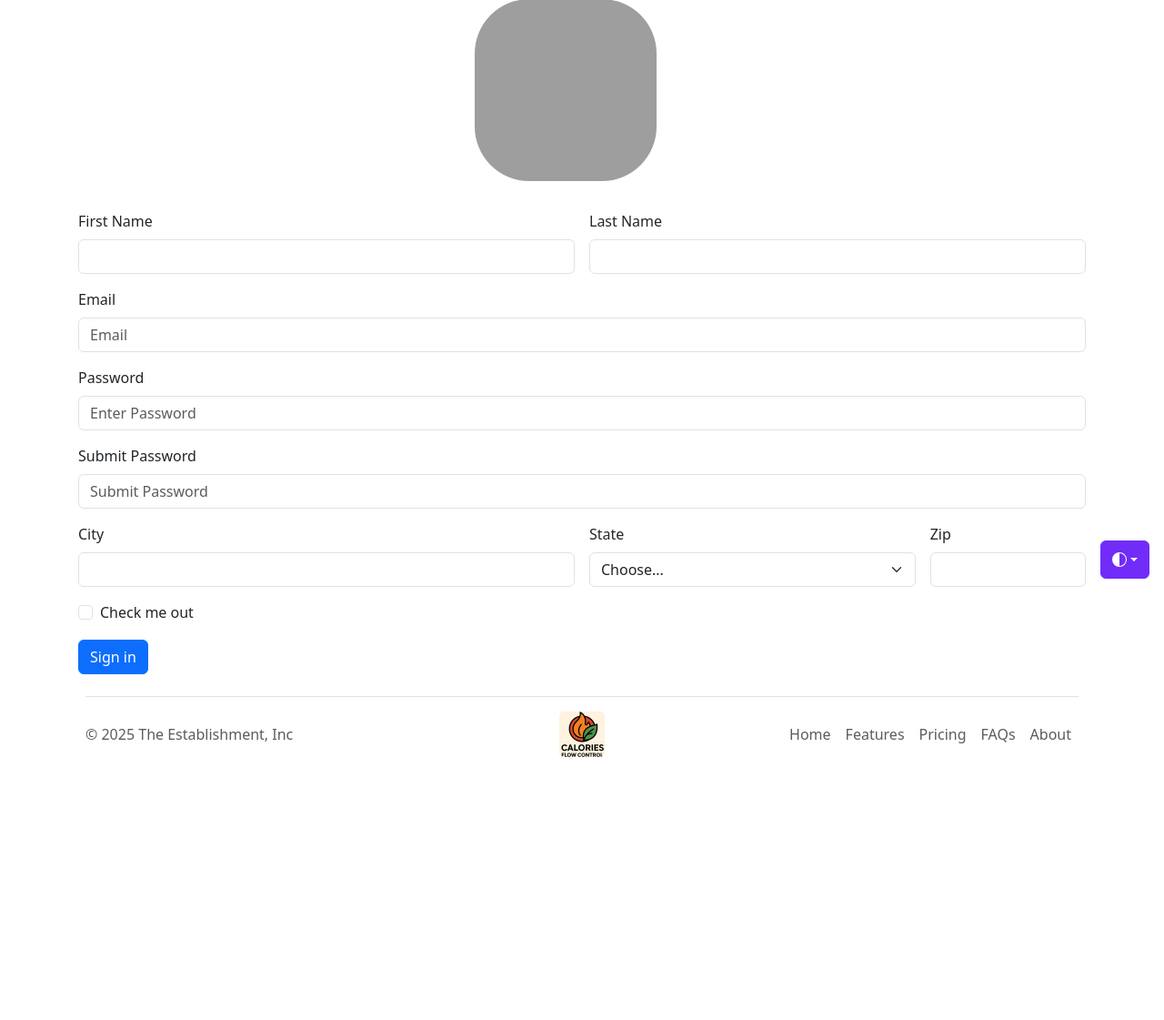
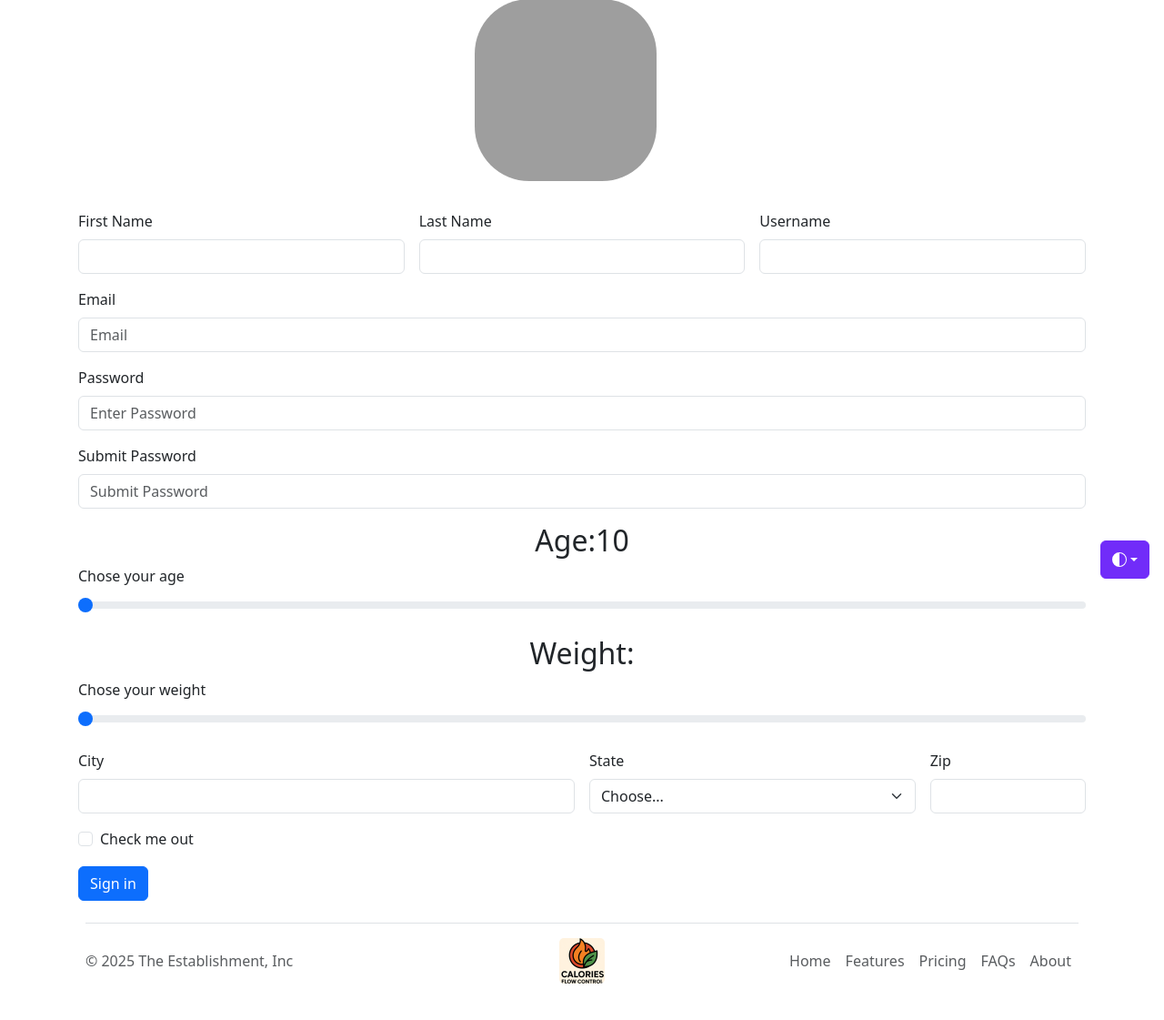
Before and after one commit to StefanCorporation/CaloriesFLow, a Django app: page /users/profile/ in a window 1280 px wide. Shown: the part 148-1269 px from the top of the page at 91% size. Before the commit the page ends 980 px from the top, so only its background shows below. Run offline with Django 5.2, Linux system fonts and the light colour scheme; grey boxes are pictures that could not be loaded.

Commit message:
Add sliders into profile page

```diff
--- a/src/static/CSS/profile.css
+++ b/src/static/CSS/profile.css
@@ -1,13 +1,10 @@
-.item {
-    background-color: aqua;
-    border: solid black;
-    width: 200px;
-    height: 200px;
-}
-
-
 .profile-image {
     width: 200px;
     height: 200px;
     border-radius: 30%;
 }
+
+.slider {
+    display: flex;
+    justify-content: center;
+}
--- /dev/null
+++ b/src/static/JS/slider.js
@@ -0,0 +1,10 @@
+document.addEventListener('DOMContentLoaded', function() {
+    var slider = document.getElementById('customRange3');
+    var output = document.getElementById('value');
+
+    output.innerHTML = slider.value;
+
+    slider.oninput = function() {
+        output.innerHTML = this.value;
+    }
+})
--- a/src/users/templates/profile.html
+++ b/src/users/templates/profile.html
@@ -9,6 +9,8 @@
 
 <link rel="stylesheet" href="{% static 'CSS/profile.css' %}">
 
+
+<body>
     <div class="container">
         <div class="row justify-content-center">
             <div class="col-sm-6 col-md-4 col-lg-3 g-5 mx-5">
@@ -19,13 +21,17 @@
 
 
             <form class="row g-3">
-            <div class="col-md-6">
+                <div class="col-md-4">
                   <label for="firstname" class="form-label">First Name</label>
                   <input type="text" class="form-control" id="firstname">
                 </div>
-            <div class="col-md-6">
+                <div class="col-md-4">
                   <label for="lastname" class="form-label">Last Name</label>
                   <input type="text" class="form-control" id="lastname">
+                </div>
+                <div class="col-md-4">
+                  <label for="username" class="form-label">Username</label>
+                  <input type="text" class="form-control" id="username">
                 </div>
                 <div class="col-12">
                   <label for="email" class="form-label">Email</label>
@@ -39,6 +45,18 @@
                     <label for="password" class="form-label">Submit Password</label>
                     <input type="password" class="form-control" id="password" placeholder="Submit Password">
                   </div>
+                <div class="col-12">
+                      <h2 class="slider">Age: <span id="value"></span></h2>
+                    <label for="customRange3" class="form-label">Chose your age</label>
+                    <input type="range" class="form-range" value="10" min="10" max="80" step="1" id="customRange3">
+                </div>
+                <div class="col-12">
+                      <h2 class="slider">Weight: <span id="value"></span></h2>
+                    <label for="customRange4" class="form-label">Chose your weight</label>
+                    <input type="range" class="form-range" value="10" min="10" max="200" step="1" id="customRange4">
+                </div>
+
+
                 <div class="col-md-6">
                   <label for="inputCity" class="form-label">City</label>
                   <input type="text" class="form-control" id="inputCity">
@@ -68,7 +86,8 @@
             </form>
     </div>
 
-
+  <script src="{% static './JS/slider.js' %}"></script>
+</body>
 
 
 {% endblock %}
```
Lines whose indentation alone changed are shown as unchanged.
